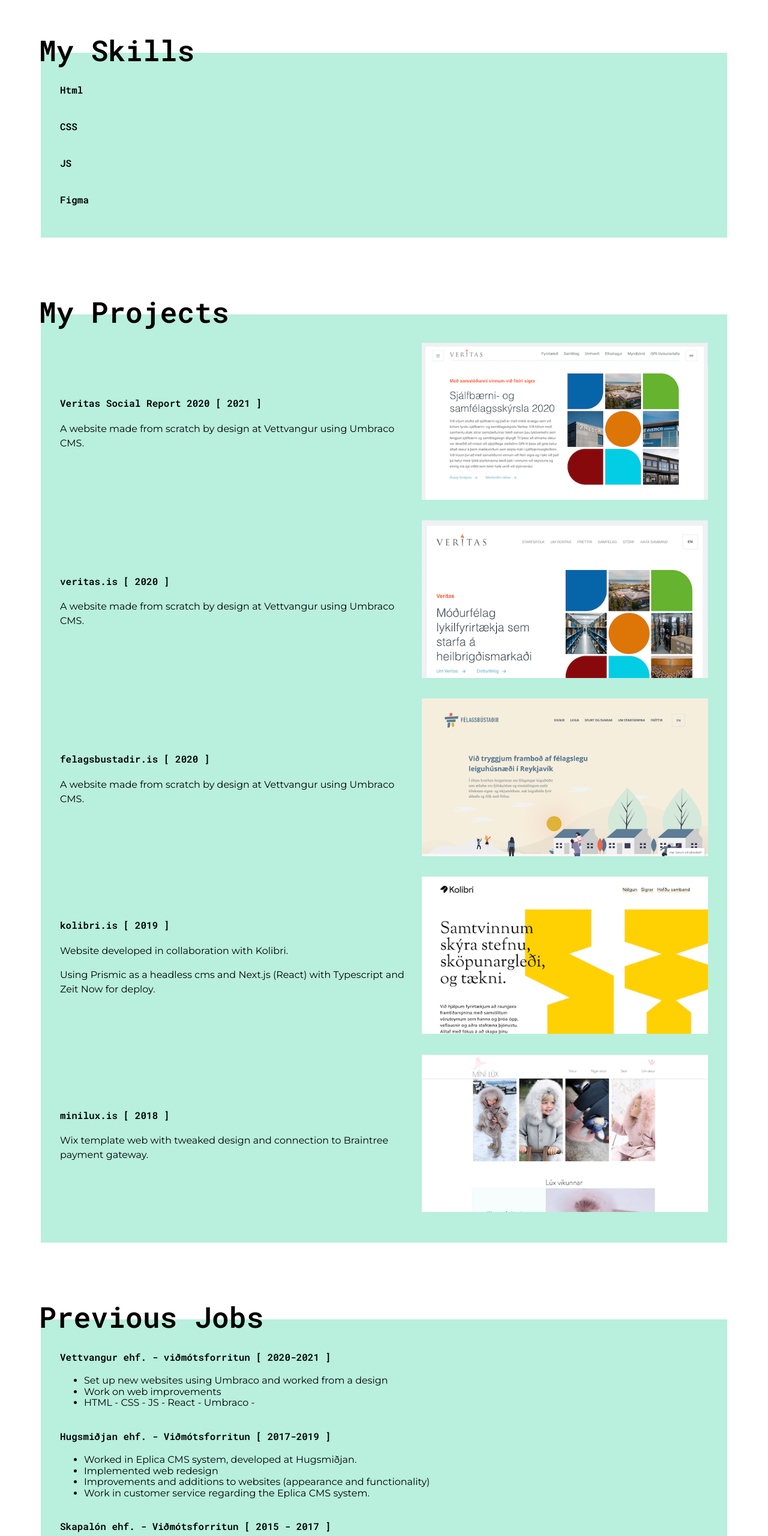
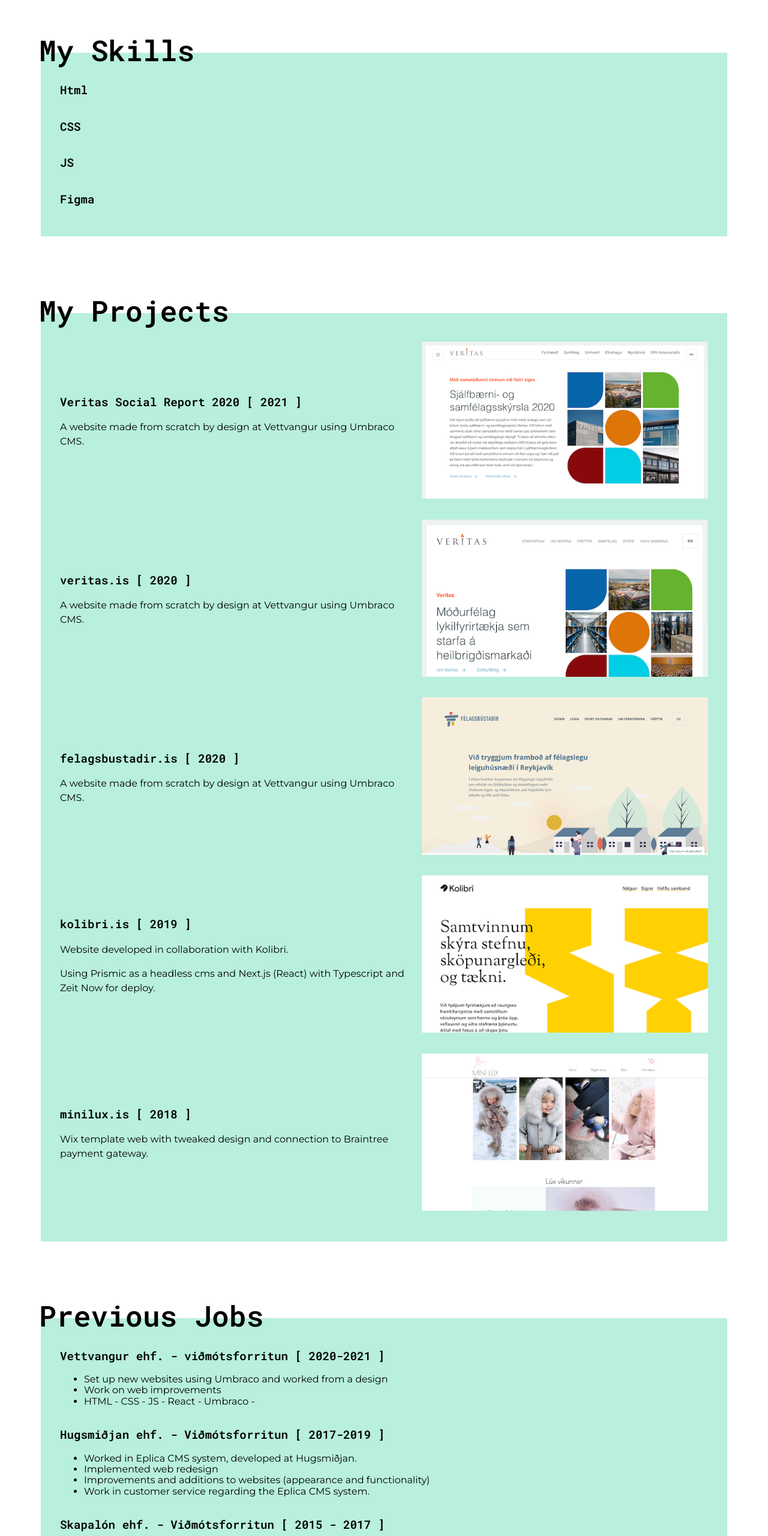
Before and after one commit to hebaulf/myPortfolio, a website: page index.html in a window 1280 px wide. Shown: the part 840-3400 px from the top of the page at 60% size. Drawn offline with Linux system fonts and the light colour scheme.

```diff
--- a/index.html
+++ b/index.html
@@ -51,19 +51,19 @@
         <section id="skill" class="skill">
             <h2 class="subheader">My Skills</h2>
             <div class="skill__item">
-                <h4>Html</h4>
+                <h3>Html</h3>
                 <div class="meter orange nostripes">
                     <span style="width: 85%"></span>
                 </div>
             </div>
             <div class="skill__item">
-                <h4>CSS</h4>
+                <h3>CSS</h3>
             </div>
             <div class="skill__item">
-                <h4>JS</h4>
+                <h3>JS</h3>
             </div>
             <div class="skill__item">
-                <h4>Figma</h4>
+                <h3>Figma</h3>
             </div>
         </section>
 
@@ -71,7 +71,7 @@
             <h2 class="subheader">My Projects</h2>
             <div class="projects__item">
                 <div class="projects__item__info">
-                    <h4><a href="https://www.veritas.is/samfelagsskyrsla">Veritas Social Report 2020</a> [ 2021 ]</h4>
+                    <h3><a href="https://www.veritas.is/samfelagsskyrsla">Veritas Social Report 2020</a> [ 2021 ]</h3>
                     <p>A website made from scratch by design at Vettvangur using Umbraco CMS.</p>
                 </div>
                 <div class="projects__item__img">
@@ -80,7 +80,7 @@
             </div>
             <div class="projects__item">
                 <div class="projects__item__info">
-                    <h4><a href="https://www.veritas.is/">veritas.is</a> [ 2020 ]</h4>
+                    <h3><a href="https://www.veritas.is/">veritas.is</a> [ 2020 ]</h3>
                     <p>A website made from scratch by design at Vettvangur using Umbraco CMS.</p>
                 </div>
                 <div class="projects__item__img">
@@ -89,7 +89,7 @@
             </div>
             <div class="projects__item">
                 <div class="projects__item__info">
-                    <h4><a href="https://www.felagsbustadir.is/">felagsbustadir.is</a> [ 2020 ]</h4>
+                    <h3><a href="https://www.felagsbustadir.is/">felagsbustadir.is</a> [ 2020 ]</h3>
                     <p>A website made from scratch by design at Vettvangur using Umbraco CMS.</p>
                 </div>
                 <div class="projects__item__img">
@@ -98,7 +98,7 @@
             </div>
             <div class="projects__item">
                 <div class="projects__item__info">
-                    <h4><a href="https://www.kolibri.is/">kolibri.is</a> [ 2019 ]</h4>
+                    <h3><a href="https://www.kolibri.is/">kolibri.is</a> [ 2019 ]</h3>
                     <p>Website developed in collaboration with Kolibri.</p>
                     <p>Using Prismic as a headless cms and Next.js (React) with Typescript and Zeit Now for deploy.</p>
                 </div>
@@ -108,7 +108,7 @@
             </div>
             <div class="projects__item">
                 <div class="projects__item__info">
-                    <h4><a href="https://www.minilux.is/">minilux.is</a> [ 2018 ]</h4>
+                    <h3><a href="https://www.minilux.is/">minilux.is</a> [ 2018 ]</h3>
                     <p>Wix template web with tweaked design and connection to Braintree payment gateway.</p>
                 </div>
                 <div class="projects__item__img">
@@ -120,7 +120,7 @@
         <section id="jobs" class="jobs">
             <h2 class="subheader">Previous Jobs</h2>
             <div>
-                <h4>Vettvangur ehf. - viðmótsforritun [ 2020-2021 ]</h4>
+                <h3>Vettvangur ehf. - viðmótsforritun [ 2020-2021 ]</h3>
                 <ul>
                     <li>Set up new websites using Umbraco and worked from a design</li>
                     <li>Work on web improvements</li>
@@ -128,7 +128,7 @@
                 </ul>
             </div>
             <div>
-                <h4>Hugsmiðjan ehf. - Viðmótsforritun [ 2017-2019 ]</h4>
+                <h3>Hugsmiðjan ehf. - Viðmótsforritun [ 2017-2019 ]</h3>
                 <ul>
                     <li>Worked in Eplica CMS system, developed at Hugsmiðjan.</li>
                     <li>Implemented web redesign</li>
@@ -137,7 +137,7 @@
                 </ul>
             </div>
             <div>
-                <h4>Skapalón ehf. - Viðmótsforritun [ 2015 - 2017 ]</h4>
+                <h3>Skapalón ehf. - Viðmótsforritun [ 2015 - 2017 ]</h3>
                 <ul>
                     <li>Set up websites using Disill CMS system, developed at Skapalón.</li>
                     <li>Set up websites from scratch by design.</li>
@@ -151,23 +151,23 @@
         <section id="education" class="education">
             <h2 class="subheader">My Education</h2>
             <div>
-                <h4>Various online courses [ 2014-2020 ]</h4>
+                <h3>Various online courses [ 2014-2020 ]</h3>
                 <p>Udemy, codeschool, codecademy etc.</p>
             </div>
             <div>
-                <h4>Hugsmiðjan Web Academy [ 2014 ]</h4>
+                <h3>Hugsmiðjan Web Academy [ 2014 ]</h3>
                 <p>Basic web interface technology</p>
             </div>
             <div>
-                <h4>Reykjavik Multimedia School [ 2013 ]</h4>
+                <h3>Reykjavik Multimedia School [ 2013 ]</h3>
                 <p>Html5, Css3 og JS</p>
             </div>
             <div>
-                <h4>Reykjavík Technical School [ 2012 ]</h4>
+                <h3>Reykjavík Technical School [ 2012 ]</h3>
                 <p>Journeymans Degree in Tailoring</p>
             </div>
             <div>
-                <h4>Breiðholt Polytech [ 2005 ]</h4>
+                <h3>Breiðholt Polytech [ 2005 ]</h3>
                 <p>Undergraduate Degree</p>
             </div>
         </section>
--- a/styles/sass/base/typography.scss
+++ b/styles/sass/base/typography.scss
@@ -23,6 +23,10 @@
   left: -0.19rem;
 }
 
+h3 {
+  font-size: 1.2rem;
+}
+
 p {
   line-height: 1.5;
 }
```
Also changed, not shown: package.json (+10 -9 lines), styles/css/style.css, styles/css/style.min.css (added), 3 other files.
